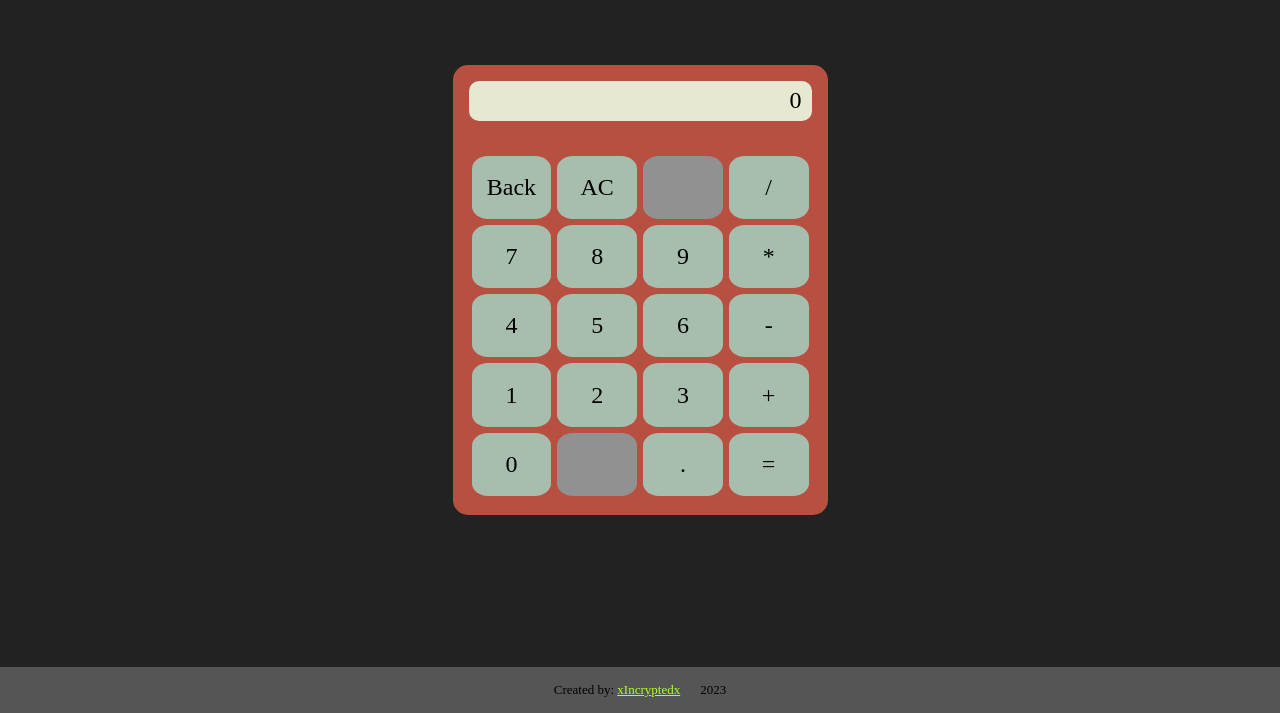
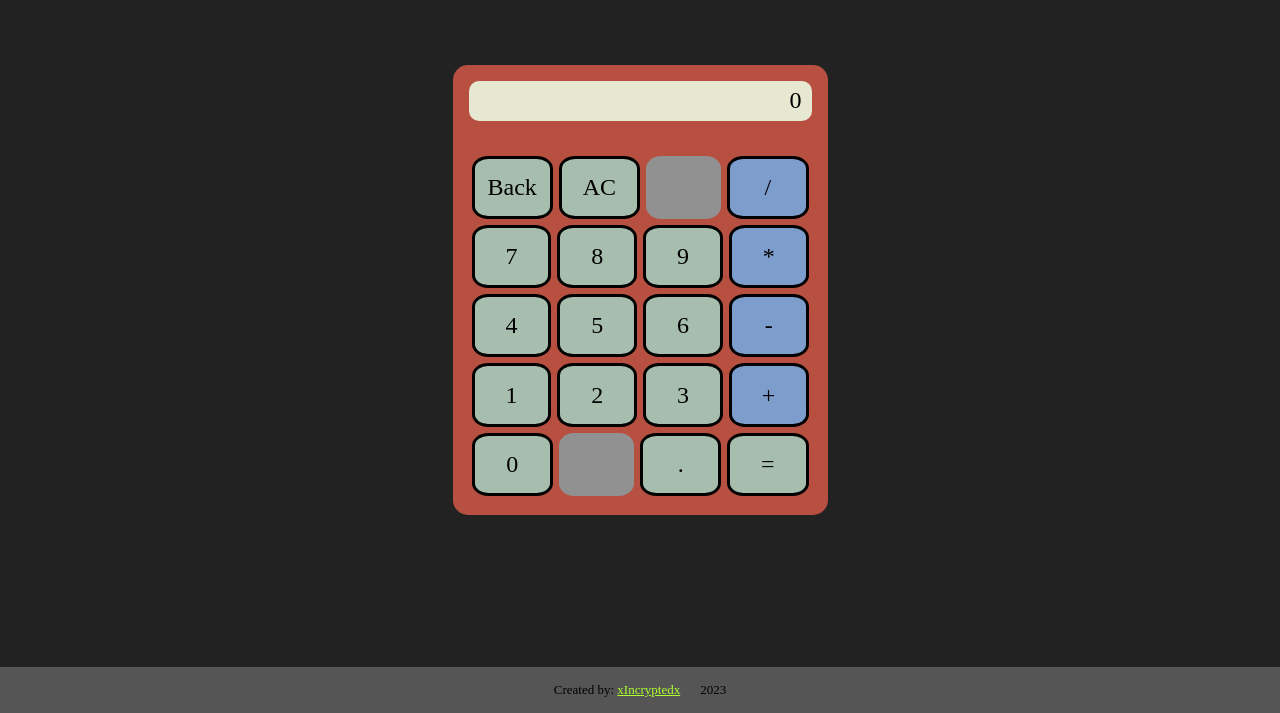
Before and after one commit to xincryptedx/calculator-project, a plain HTML site: page index.html in a window 1280 px wide. Shown: the part 87-800 px from the top of the page. Drawn offline with Linux system fonts and the light colour scheme.

Commit message:
Change button appearance

```diff
--- a/index.html
+++ b/index.html
@@ -21,25 +21,25 @@
                     <div id="backBtn" class="btn"><p>Back</p></div>
                     <div id="clearBtn" class="btn"><p>AC</p></div>
                     <div class="btn empty"><p> </p></div>
-                    <div id="divideBtn" class="btn"><p>/</p></div>
+                    <div id="divideBtn" class="btn operator"><p>/</p></div>
                 </div>
                 <div id="row2" class="btnRow">
                     <div id="7Btn" class="btn"><p>7</p></div>
                     <div id="8Btn" class="btn"><p>8</p></div>
                     <div id="9Btn" class="btn"><p>9</p></div>
-                    <div id="multiplyBtn" class="btn"><p>*</p></div>
+                    <div id="multiplyBtn" class="btn operator"><p>*</p></div>
                 </div>
                 <div id="row3" class="btnRow">
                     <div id="4Btn" class="btn"><p>4</p></div>
                     <div id="5Btn" class="btn"><p>5</p></div>
                     <div id="6Btn" class="btn"><p>6</p></div>
-                    <div id="subtractBtn" class="btn"><p>-</p></div>
+                    <div id="subtractBtn" class="btn operator"><p>-</p></div>
                 </div>
                 <div id="row4" class="btnRow">
                     <div id="1Btn" class="btn"><p>1</p></div>
                     <div id="2Btn" class="btn"><p>2</p></div>
                     <div id="3Btn" class="btn"><p>3</p></div>
-                    <div id="addBtn" class="btn"><p>+</p></div>
+                    <div id="addBtn" class="btn operator"><p>+</p></div>
                 </div>
                 <div id="row5" class="btnRow">
                     <div id="0Btn" class="btn"><p>0</p></div>
--- a/style.css
+++ b/style.css
@@ -85,8 +85,8 @@ a{
 .btn{
     background-color: #A7BEAE;
     border-radius: 20%;
+    border-style: solid;
     margin: 3px;
-
 
     flex: 1;
     display: flex;
@@ -96,12 +96,17 @@ a{
 
 .btn.empty{
     background-color: rgb(145, 145, 145);
+    border-style: hidden;
 }
 
 .btn p{
     background-color: transparent;
     font-size: 1.5rem;
     text-align: center;
+}
+
+.btn.operator{
+    background-color: #7d9dcc;
 }
 
 .btn.highlight{
```
